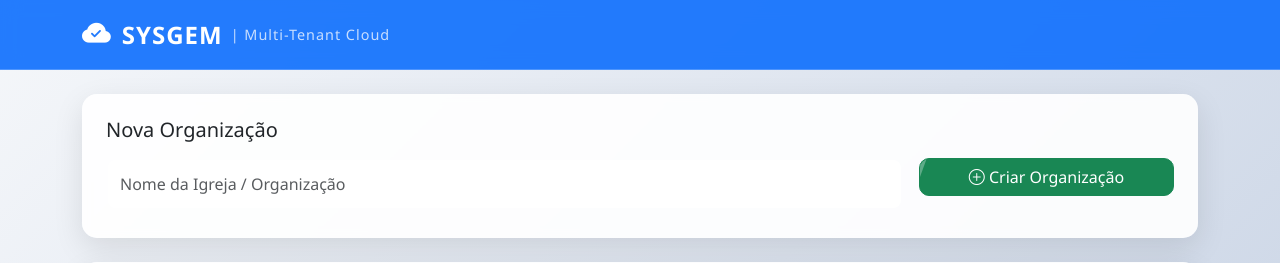
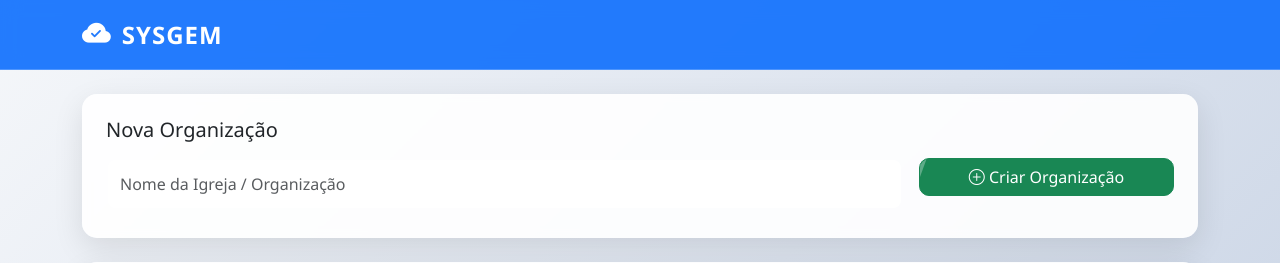
Before and after one commit to devjuliao123/sistema_gem, a Flask app: page / in a window 1280 px wide. Shown: the top 263 px of the page. Run offline with Flask 3, Linux system fonts and the light colour scheme; data that the repository does not hold is empty; some libraries are stand-ins or nearby versions.

Commit message:
Final SYSGEM refactor: professional SaaS architecture and interactive Cloud UI
- Professional tiered architecture (Routes, Services, DB layers)
- Multi-tenant schema isolation with regex validation and transactional safety
- Automated DB migrations (UNIQUE constraints and performance indexes)
- High-interactivity frontend with Bootstrap 5, Animate.css, and glassmorphism
- Real-time name validation, loading states, and success/error animations
- Clean SYSGEM branding (removed technical subtitles from navbar)
- Standardized API responses and global error handling
- Removed legacy files and build artifacts (app.py, db_gem.py, pycache)

Co-authored-by: devjuliao123 <261951872+devjuliao123@users.noreply.github.com>

```diff
--- a/templates/index.html
+++ b/templates/index.html
@@ -59,7 +59,7 @@
 <nav class="navbar navbar-dark sticky-top mb-4">
     <div class="container">
         <span class="navbar-brand d-flex align-items-center animate__animated animate__fadeInLeft">
-            <i class="bi bi-cloud-check-fill cloud-icon"></i> SYSGEM <small class="ms-2 opacity-75 fw-light" style="font-size: 0.9rem">| Multi-Tenant Cloud</small>
+            <i class="bi bi-cloud-check-fill cloud-icon"></i> SYSGEM
         </span>
     </div>
 </nav>
```
